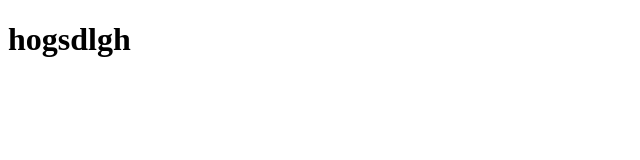
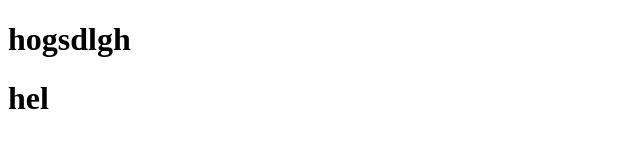
Before and after one commit to avalanchezch/newrep, a plain HTML site: page index.html in a window 1280 px wide. Shown: the full height of the page, 0-640 px from the left. Drawn offline with Linux system fonts and the light colour scheme.

Commit message:
th commit

```diff
--- a/index.html
+++ b/index.html
@@ -7,5 +7,8 @@
 </head>
 <body>
     <h1>hogsdlgh</h1>
+
+  <h1> hel
+  </h1>
 </body>
 </html>
```
